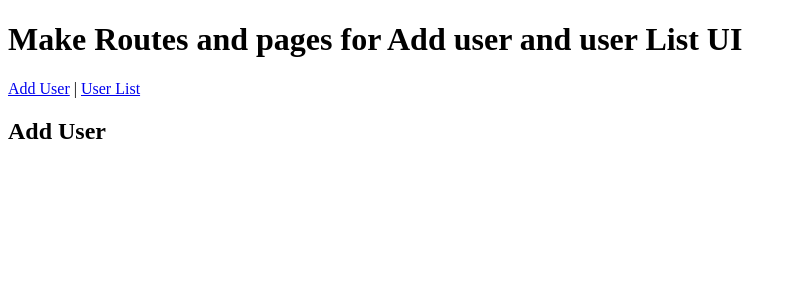
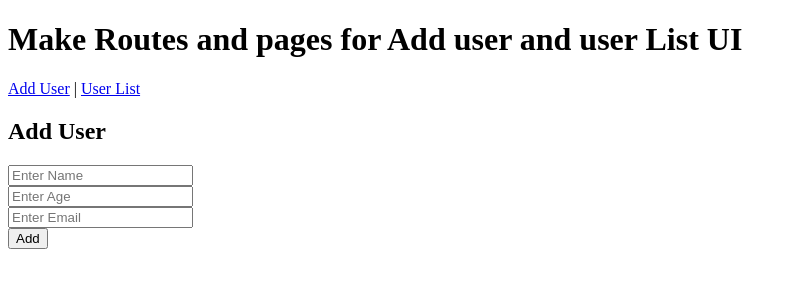
Before and after one commit to Sonukumar201995/Learn-React.js, a React (Vite) app: page /add in a window 1280 px wide. Shown: the top 300 px of the page, without its empty margins (0-797 px from the left). Built offline with nearby package versions, Linux system fonts and the light colour scheme.

Commit message:
feat: add POST API integration to create new user in UserAdd component

```diff
--- a/src/USerAdd.jsx
+++ b/src/USerAdd.jsx
@@ -1,8 +1,58 @@
- function UserAdd(){
-    return(
+import { useState } from "react";
+
+function UserAdd() {
+
+    const [name, setName] = useState('');
+    const [age, setAge] = useState('');
+    const [email, setEmail] = useState('');
+
+    const createUser = async () => {
+
+        const url = "http://localhost:3000/users";
+
+        let response = await fetch(url, {
+            method: "POST",
+            headers: {
+                "Content-Type": "application/json"
+            },
+            body: JSON.stringify({ name, age, email })
+        });
+
+        response = await response.json();
+
+        if (response) {
+            alert("New user added");
+        }
+    };
+
+    return (
         <div>
             <h2>Add User</h2>
+
+            <input
+                type="text"
+                onChange={(event) => setName(event.target.value)}
+                placeholder="Enter Name"
+            />
+            <br />
+
+            <input
+                type="number"
+                onChange={(event) => setAge(event.target.value)}
+                placeholder="Enter Age"
+            />
+            <br />
+
+            <input
+                type="email"
+                onChange={(event) => setEmail(event.target.value)}
+                placeholder="Enter Email"
+            />
+            <br />
+
+            <button onClick={createUser}>Add</button>
         </div>
-    )
+    );
 }
-export default UserAdd
+
+export default UserAdd;
```
